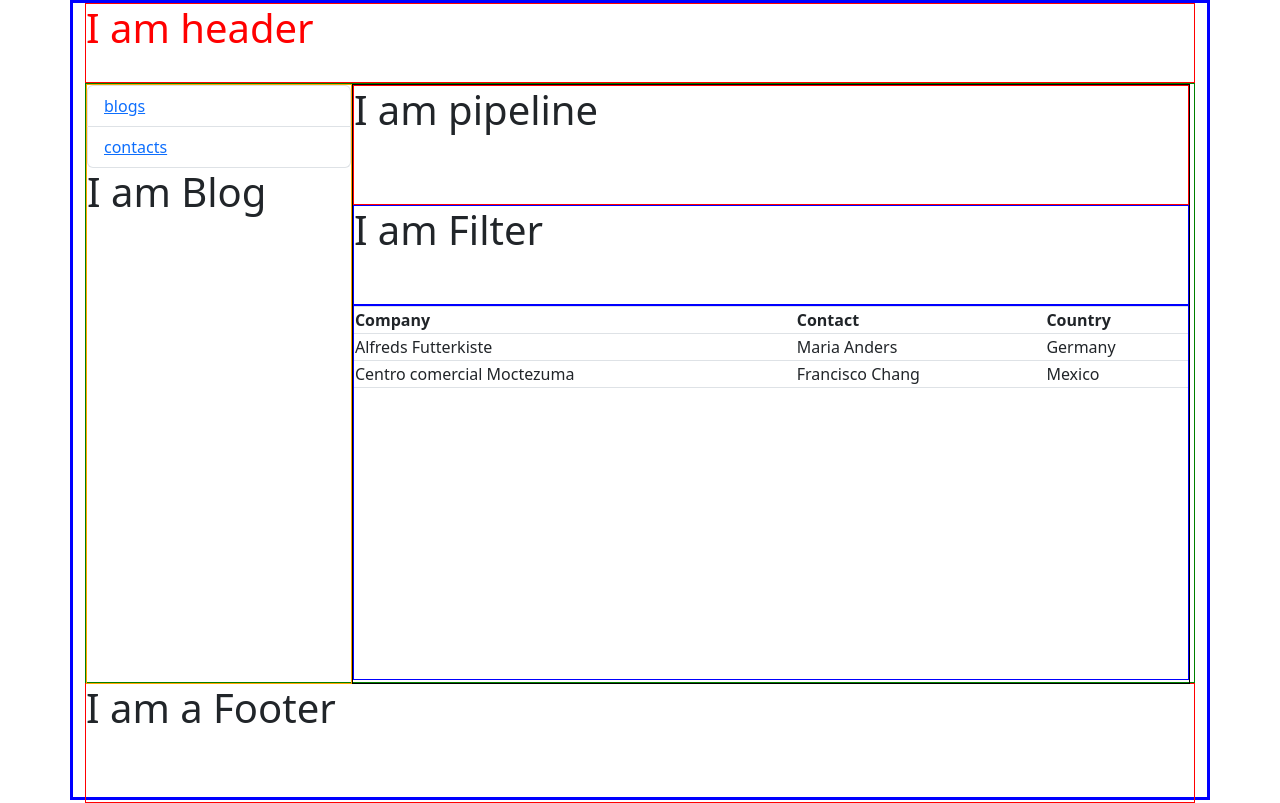
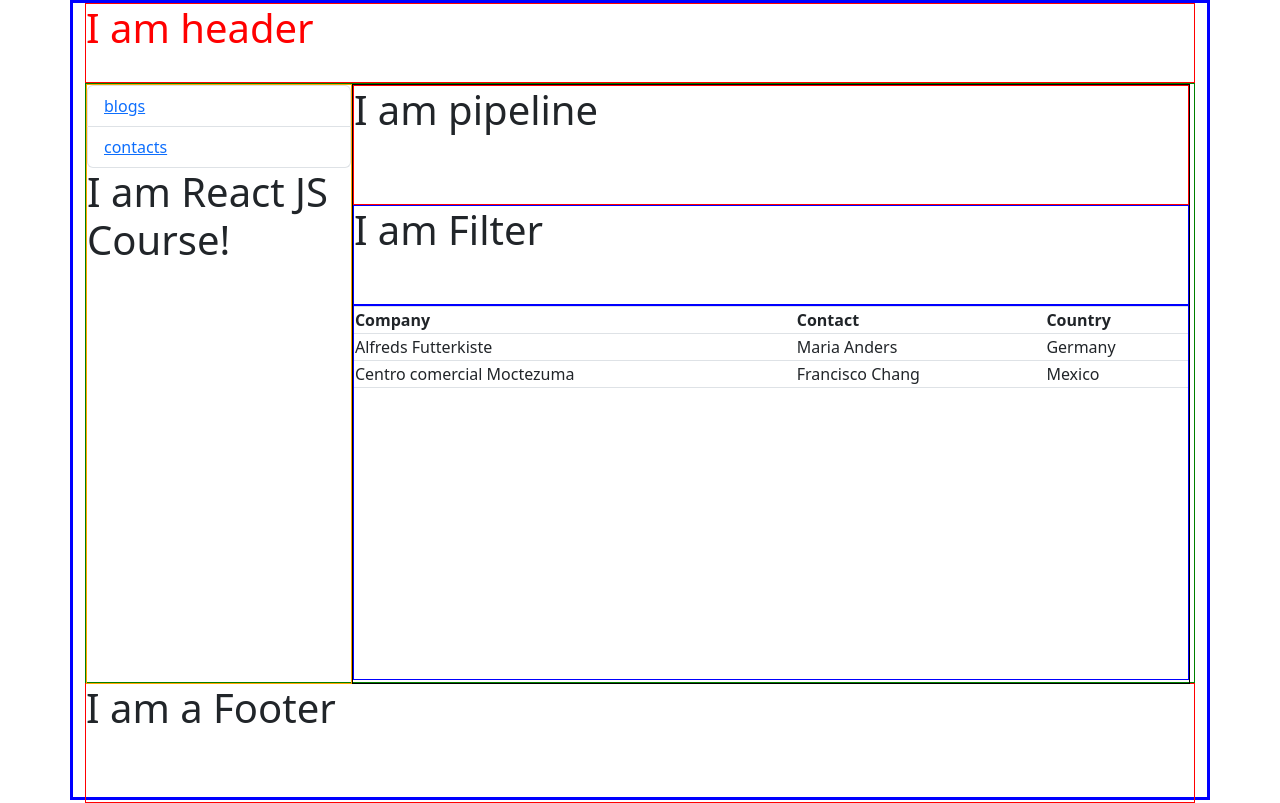
Before and after one commit to Guhanganesan/React_FullStack, a React (Create React App) app in the folder React/my-react-app/: page /blogs in a window 1280 px wide. Built offline with nearby package versions, Linux system fonts and the light colour scheme.

Commit message:
props example-1

```diff
--- a/React/my-react-app/src/pages/Blogs.js
+++ b/React/my-react-app/src/pages/Blogs.js
@@ -1,6 +1,6 @@
-function Blog(){
+function Blog(props){
     return  <>
-            <h1>I am Blog</h1>
+            <h1>I am {props.blog_name} </h1>
             </>
 }
 
--- a/React/my-react-app/src/side-bar/side-bar.js
+++ b/React/my-react-app/src/side-bar/side-bar.js
@@ -3,7 +3,8 @@ import Contact from '../pages/Contact';
 import { BrowserRouter, Routes, Route } from "react-router-dom";
 
 function SideBar(){
-    return  <>
+
+return  <>
             <div className='side-bar'>
                <ul class="list-group">
                   <li class="list-group-item"><a href='/blogs'>blogs</a></li>
@@ -11,12 +12,12 @@ function SideBar(){
                </ul>
                <BrowserRouter>
                   <Routes>
-                     <Route   path="blogs" element={<Blog />} />
+                     <Route   path="blogs" element={<Blog blog_name = 'React JS Course!' />} />
                      <Route   path="contacts" element={<Contact />} />
                   </Routes>
                </BrowserRouter>
             </div>
-            </>
+         </>
 }
 
 export default SideBar;
```
